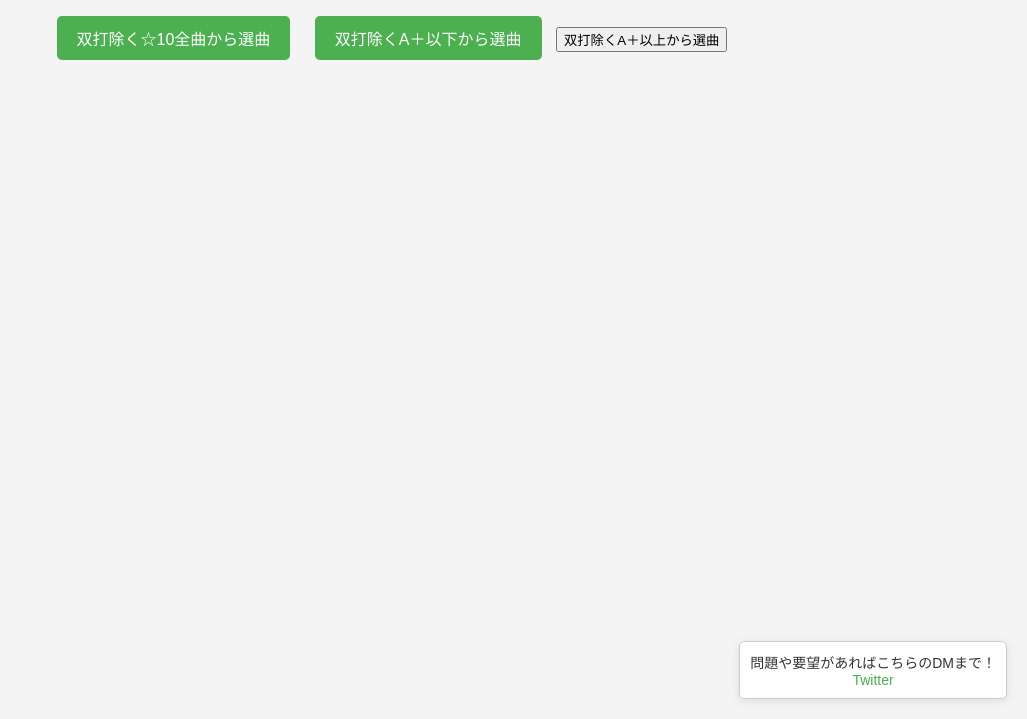
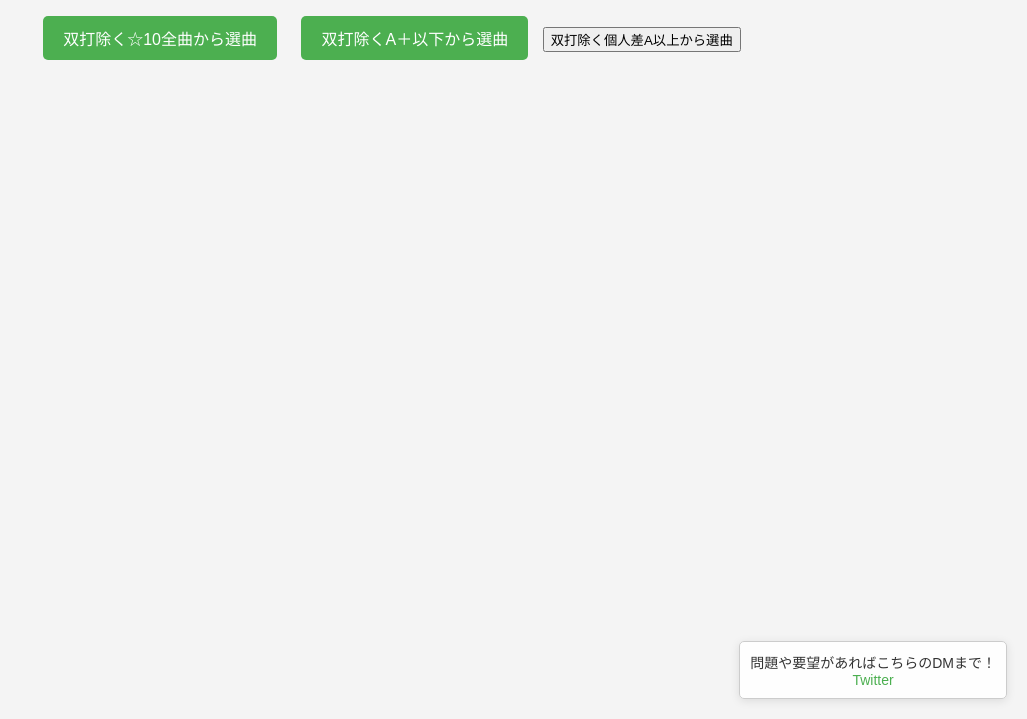
Before and after one commit to minraide/taiko, a plain HTML site: page index.html in a window 1280 px wide. Shown: the part 81-800 px from the top of the page, without its empty margins (253-1280 px from the left). Drawn offline with Linux system fonts and the light colour scheme.

Commit message:
Update index.html

```diff
--- a/index.html
+++ b/index.html
@@ -72,7 +72,7 @@
     <h1>ランダム曲選択</h1>
     <button id="randomizeBtn">双打除く☆10全曲から選曲</button>
     <button id="randomizeBtn2">双打除くA＋以下から選曲</button>
-    <button id="randomizeBtn3">双打除くA＋以上から選曲</button>
+    <button id="randomizeBtn3">双打除く個人差A以上から選曲</button>
 
     <div id="songList"></div>
     <div id="songList2"></div> <!-- 曲リスト2の表示用 -->
```
